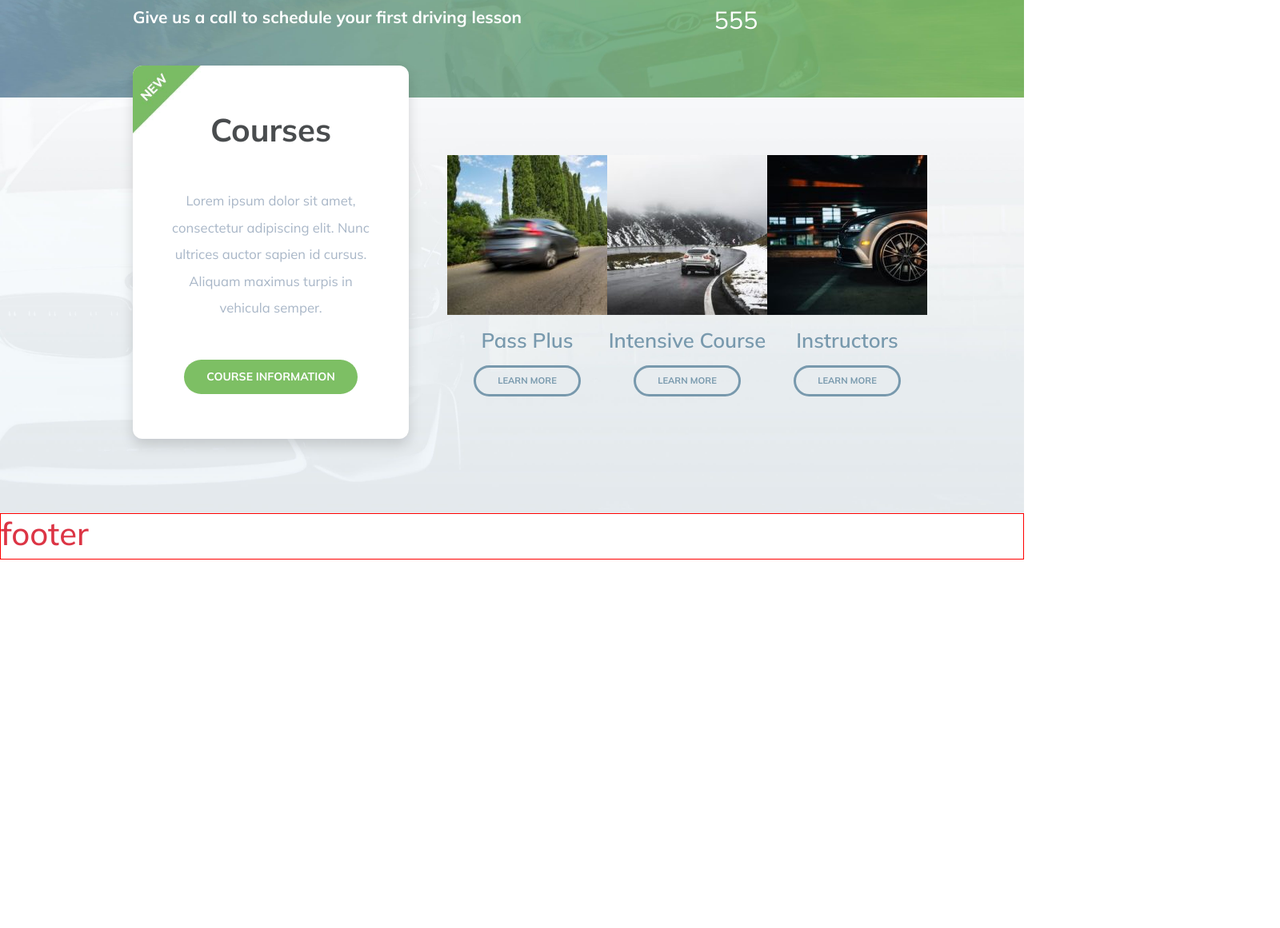
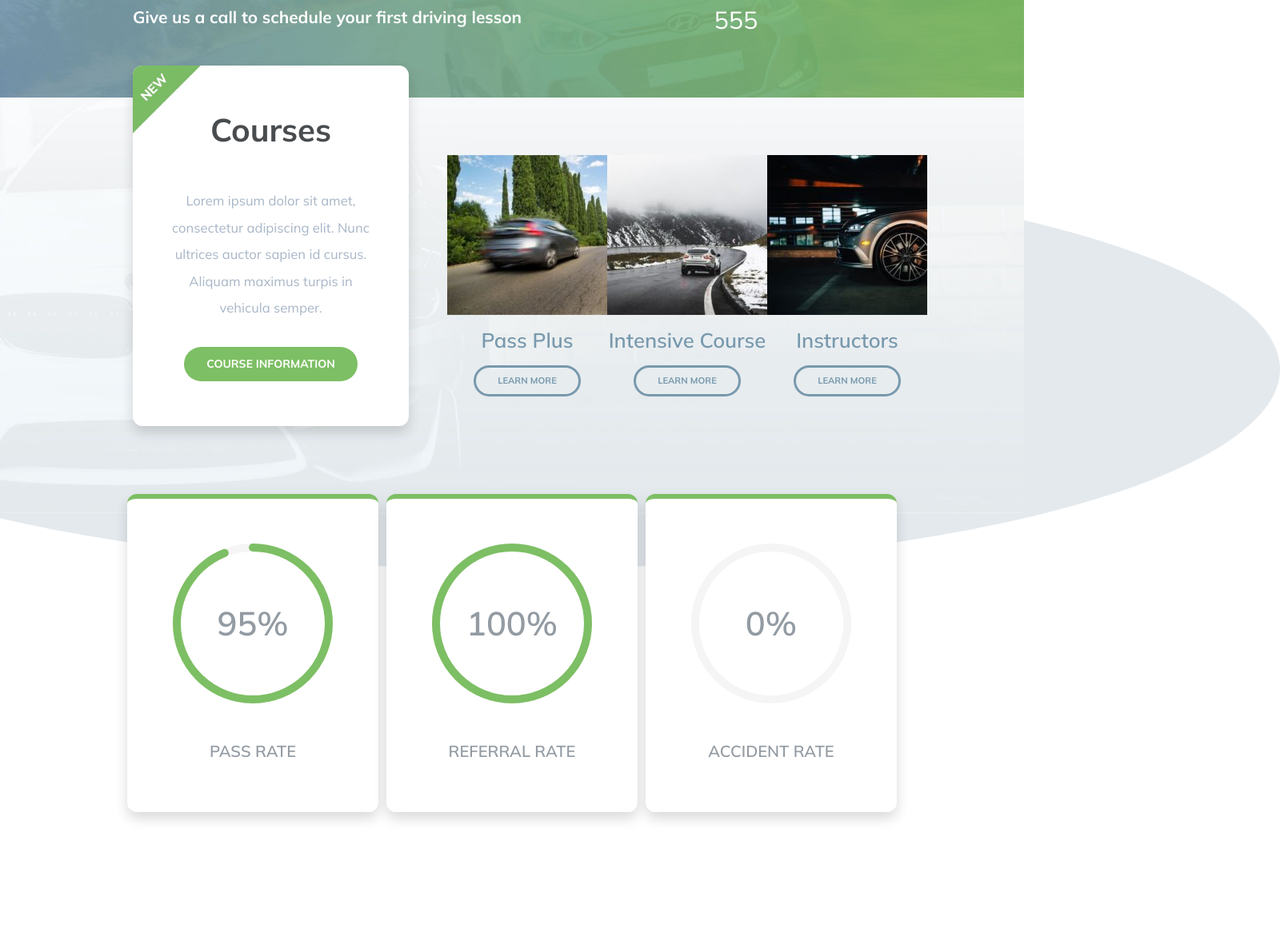
Before and after one commit to alessandro-baldassarre/proj-html-vuejs, a Vue app: page / in a window 1280 px wide. Shown: the part 1408-2569 px from the top of the page at 80% size, 1600 px wide, since content can reach past the window. Before the commit the page ends 2108 px from the top, so only its background shows below. Built offline with nearby package versions, Linux system fonts and the light colour scheme.

Commit message:
realized section statistics with svg

```diff
--- a/package.json
+++ b/package.json
@@ -8,7 +8,7 @@
     "lint": "vue-cli-service lint"
   },
   "dependencies": {
-    "@fortawesome/fontawesome-free": "^6.1.1",
+    "@fortawesome/fontawesome-free": "^5.15.4",
     "@fortawesome/fontawesome-svg-core": "^6.1.1",
     "@fortawesome/free-solid-svg-icons": "^6.1.1",
     "@fortawesome/vue-fontawesome": "^2.0.6",
--- a/src/assets/scss/style.scss
+++ b/src/assets/scss/style.scss
@@ -1,4 +1,5 @@
 @import "~bootstrap/scss/bootstrap";
+@import "~@fortawesome/fontawesome-free/css/all.css";
 
 @import url('https://fonts.googleapis.com/css2?family=Mulish:ital,wght@0,200;0,300;0,400;0,500;0,600;0,700;0,800;0,900;1,200;1,300;1,400;1,500;1,600;1,700;1,800;1,900&display=swap');
 
@@ -9,4 +10,5 @@
 body {
 
     font-family: 'Mulish', sans-serif;
+    overflow-x: hidden;
 }
--- a/src/components/main/Courses.vue
+++ b/src/components/main/Courses.vue
@@ -7,7 +7,7 @@
             <div class="courses-box-info shadow position-relative text-center">
               <div class="new-corner-img position-absolute"></div>
               <h1 class="mb-5">Courses</h1>
-              <p class="mb-5">
+              <p>
                 Lorem ipsum dolor sit amet, consectetur adipiscing elit. Nunc
                 ultrices auctor sapien id cursus. Aliquam maximus turpis in
                 vehicula semper.
@@ -17,11 +17,64 @@
               </button>
             </div>
           </div>
-          <div class="col-7 ms-0 d-flex h-100 py-5 px-0 justify-content-between">
-            <div v-for="(course, index) in courses" :key="index" class="course-name-info text-center py-4">
-              <img :src="course.imgUrl" alt="car image" class="mb-3">
-              <h2 class="mb-3">{{course.name}}</h2>
-              <button class="my-btn-grey text-uppercase rounded-pill">learn more</button>
+          <div
+            class="col-7 ms-0 d-flex h-100 py-5 px-0 justify-content-between"
+          >
+            <div
+              v-for="(course, index) in courses"
+              :key="index"
+              class="course-name-info text-center py-4"
+            >
+              <img :src="course.imgUrl" alt="car image" class="mb-3" />
+              <h2 class="mb-3">{{ course.name }}</h2>
+              <button class="my-btn-grey text-uppercase rounded-pill">
+                learn more
+              </button>
+            </div>
+          </div>
+        </div>
+      </div>
+    </section>
+
+    <section class="statistics position-relative">
+      <div class="container-fluid justify-content-center h-100">
+        <div class="row h-100">
+          <div class="col-12 d-flex justify-content-center">
+            <div class="separator position-absolute"></div>
+          </div>
+          <div class="col 12 wrapper-statistics-cards position-relative h-100">
+            <div class="container px-5 h-100">
+              <div class="row px-5 h100 text-center">
+                <div class="col-4">
+                  <div class="statistics-card shadow position-relative">
+                    <svg>
+                      <circle class="bg" cx="100" cy="100" r="95" />
+                      <circle class="meter-1" cx="100" cy="100" r="95" />
+                    </svg>
+                    <p class="position-absolute">95%</p>
+                    <h5 class="text-uppercase">pass rate</h5>
+                  </div>
+                </div>
+                <div class="col-4">
+                  <div class="statistics-card shadow position-relative">
+                    <svg>
+                      <circle class="bg" cx="100" cy="100" r="95" />
+                      <circle class="meter-2" cx="100" cy="100" r="95" />
+                    </svg>
+                    <p class="position-absolute">100%</p>
+                    <h5 class="text-uppercase">referral rate</h5>
+                  </div>
+                </div>
+                <div class="col-4">
+                  <div class="statistics-card shadow position-relative">
+                    <svg>
+                      <circle class="bg" cx="100" cy="100" r="95" />
+                    </svg>
+                    <p class="position-absolute">0%</p>
+                    <h5 class="text-uppercase">accident rate</h5>
+                  </div>
+                </div>
+              </div>
             </div>
           </div>
         </div>
@@ -33,25 +86,24 @@
 <script>
 export default {
   name: "MainCourses",
-  data: function (){
+  data: function () {
     return {
       courses: [
         {
           name: "Pass Plus",
-            imgUrl : require('@/assets/images/courses-passplus-200x200.jpg')
+          imgUrl: require("@/assets/images/courses-passplus-200x200.jpg"),
         },
         {
           name: "Intensive Course",
-            imgUrl : require('@/assets/images/course-intensive-200x200.jpg')
+          imgUrl: require("@/assets/images/course-intensive-200x200.jpg"),
         },
         {
           name: "Instructors",
-            imgUrl : require('@/assets/images/courses-instructor-200x200.jpg')
+          imgUrl: require("@/assets/images/courses-instructor-200x200.jpg"),
         },
-        ]
-      }
-
-  }
+      ],
+    };
+  },
 };
 </script>
 
@@ -59,6 +111,7 @@ export default {
 <style scoped lang="scss">
 @import "@/assets/scss/partials/_variables";
 @import "@/assets/scss/partials/_common";
+@import "~@fortawesome/fontawesome-free/css/all.css";
 
 section.courses {
   height: 520px;
@@ -90,17 +143,83 @@ section.courses {
       font-size: 1.04rem;
       line-height: 2.1rem;
       font-weight: 400;
+      margin-bottom: 2rem;
     }
   }
-  div.course-name-info{
-    h2{
+  div.course-name-info {
+    h2 {
       color: $secondaryColor;
       font-size: 1.6rem;
       font-weight: 600;
     }
-    button{
-      font-size: .7rem;
+    button {
+      font-size: 0.7rem;
     }
   }
 }
+
+section.statistics {
+  height: 520px;
+  div.separator {
+    height: 500px;
+    width: 150%;
+    border-radius: 120%;
+    background-color: rgb(228, 233, 237);
+    bottom: 450px;
+    z-index: -1;
+  }
+  div.wrapper-statistics-cards {
+    bottom: 1.5rem;
+    z-index: 2;
+    div.statistics-card {
+      background-color: white;
+      border-radius: 12px;
+      border-top: 6px solid $mainColor;
+      padding: 3.5rem 2.5rem;
+    }
+    h5 {
+      color: rgb(147, 155, 163);
+      font-weight: 600;
+    }
+    p{
+      bottom:190px;
+      left: 50%;
+      transform: translateX(-50%);
+      font-weight: 600;
+      font-size: 2.6rem;
+      color: rgb(147, 155, 163);
+    }
+    .col-4{
+      padding: 0 .3rem;
+    }
+  }
+  svg {
+    width: 200px;
+    height: 200px;
+    margin: 0 auto;
+    margin-bottom: 3rem;
+  }
+  .bg {
+    fill: none;
+    stroke-width: 10px;
+    stroke: $lightGrayBg;
+  }
+  [class^="meter-"] {
+    fill: none;
+    stroke-width: 10px;
+    stroke-linecap: round;
+    transform: rotate(-90deg);
+    transform-origin: 50% 50%;
+  }
+  .meter-1 {
+    stroke-dasharray: 560;
+    stroke-dashoffset: 0;
+    stroke: $mainColor;
+  }
+  .meter-2 {
+    stroke-dasharray: 0;
+    stroke-dashoffset: 0;
+    stroke: $mainColor;
+  }
+}
 </style>
--- a/src/main.js
+++ b/src/main.js
@@ -2,8 +2,10 @@ import Vue from 'vue'
 import App from './App.vue'
 
 import { library } from '@fortawesome/fontawesome-svg-core'
-import { faPhoneFlip } from '@fortawesome/free-solid-svg-icons'
+import { faCircleNotch, faPhoneFlip } from '@fortawesome/free-solid-svg-icons'
 library.add(faPhoneFlip)
+library.add(faCircleNotch)
+
 
 import { FontAwesomeIcon } from '@fortawesome/vue-fontawesome'
 Vue.component('font-awesome-icon', FontAwesomeIcon)
```
Also changed, not shown: 1 other file (tests, documents, lock files or other folders). Lines whose indentation alone changed are shown as unchanged.
